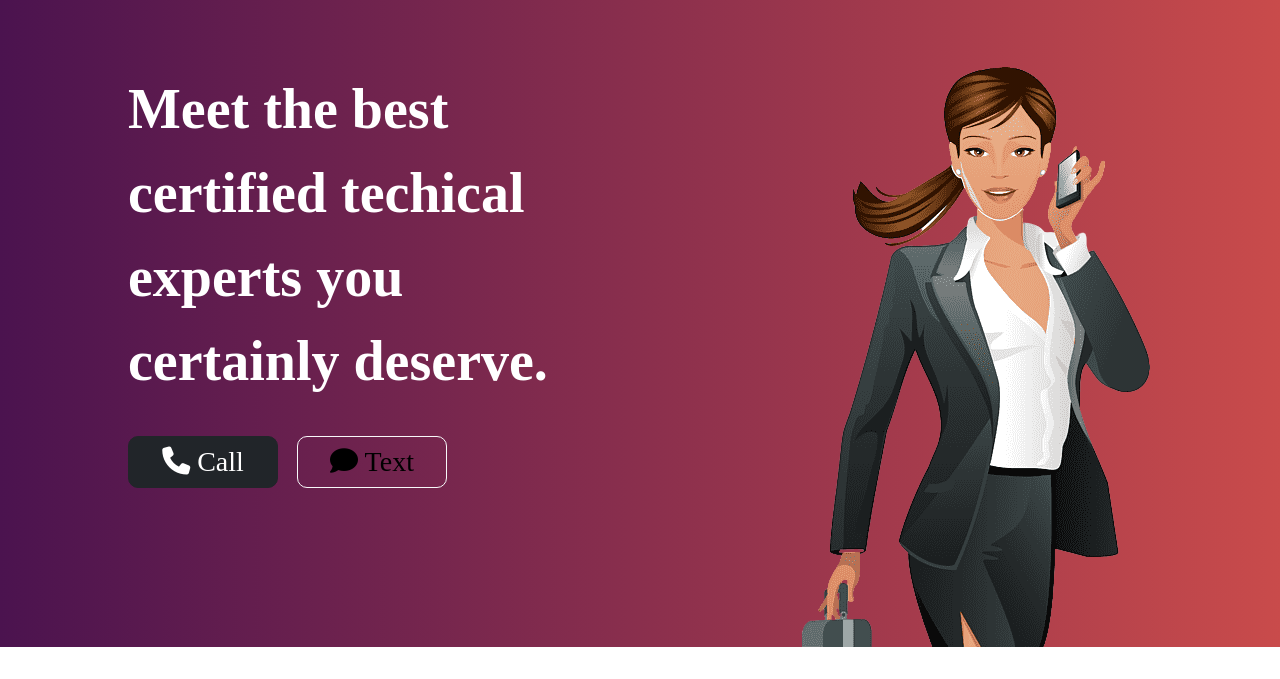
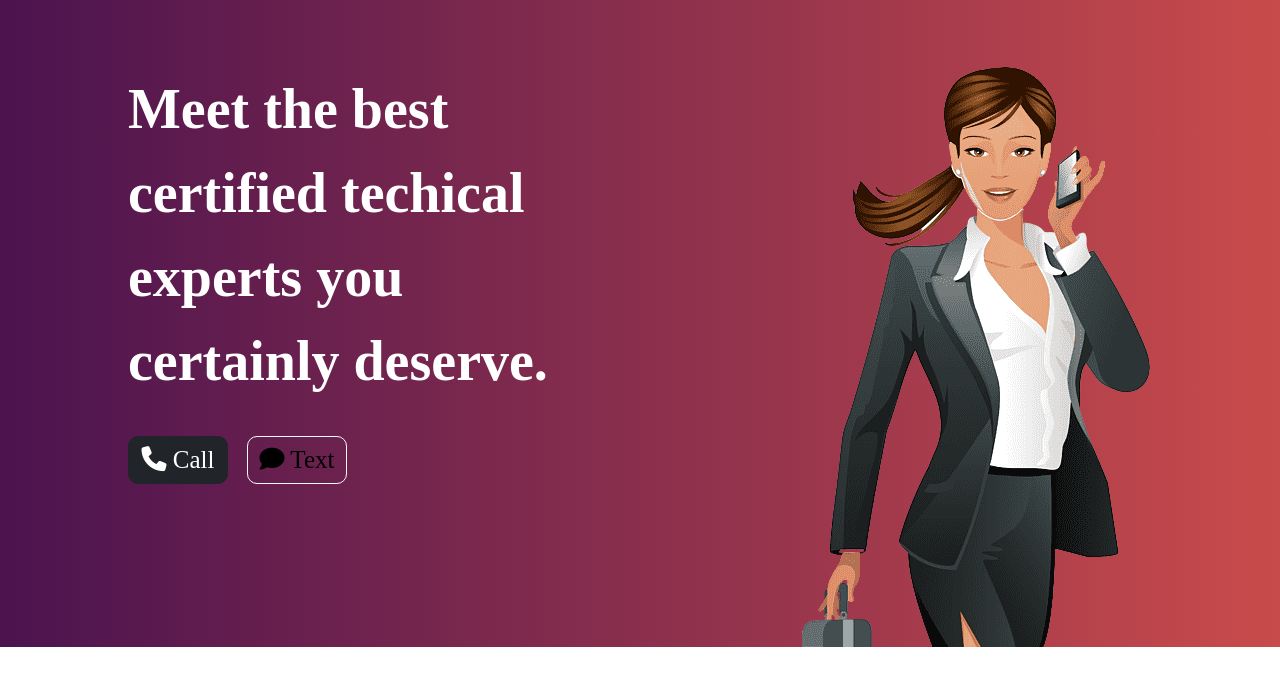
Before and after one commit to samibanks01/geekhand1.0, a plain HTML site: page index.html in a window 1280 px wide. Shown: the part 121-800 px from the top of the page. Drawn offline with nearby package versions, Linux system fonts and the light colour scheme.

Commit message:
push a minor commit

```diff
--- a/css/styles.css
+++ b/css/styles.css
@@ -71,9 +71,9 @@ p {
 
 .download-button {
   /* padding: 10px 15px; */
-  font-size: 28px;
+  font-size: 25px;
   border-radius: 10px;
-  width: 30%;
+  width: 20%;
   margin: 5% 3% 5% 0;
 }
 
@@ -156,9 +156,9 @@ p {
 }
 
 .download-button2 {
-  font-size: 28px;
+  font-size: 25px;
   border-radius: 10px;
-  width: 30%;
+  width: 20%;
   margin: 7px 15px 7px 0px;
 }
 
```
